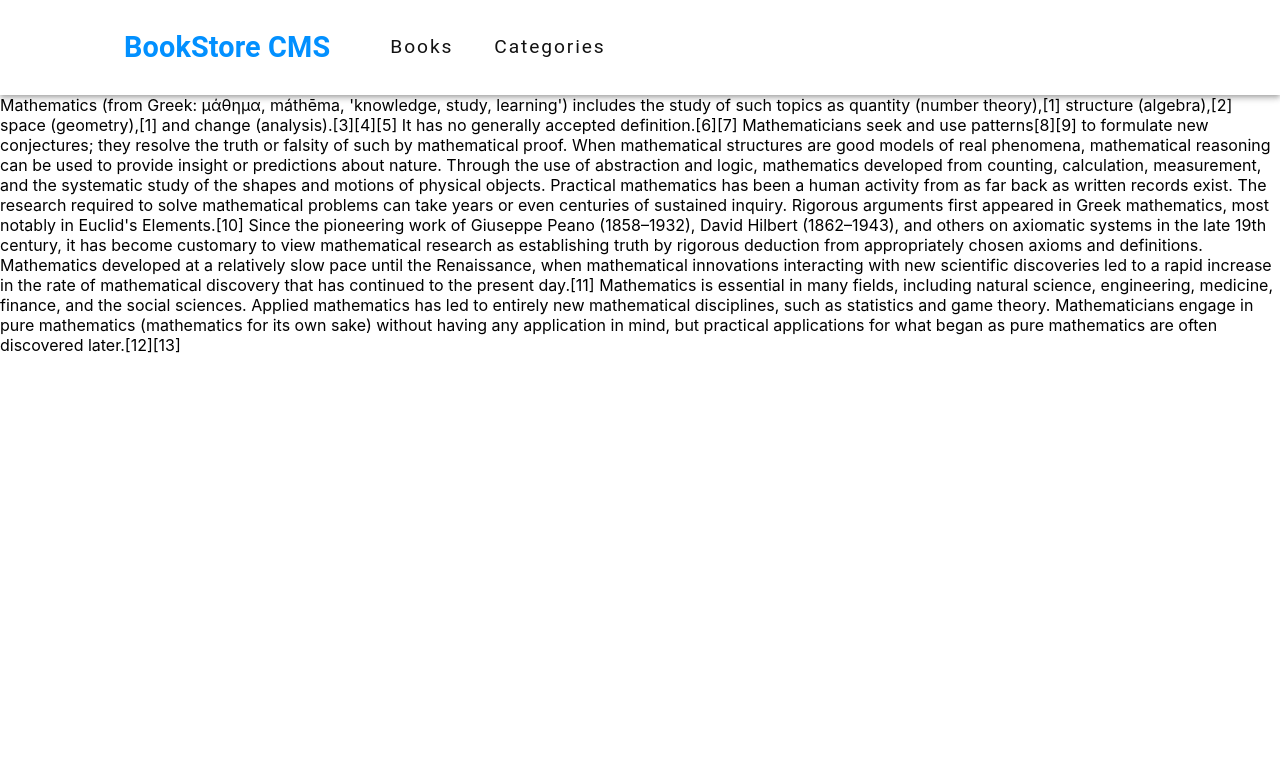
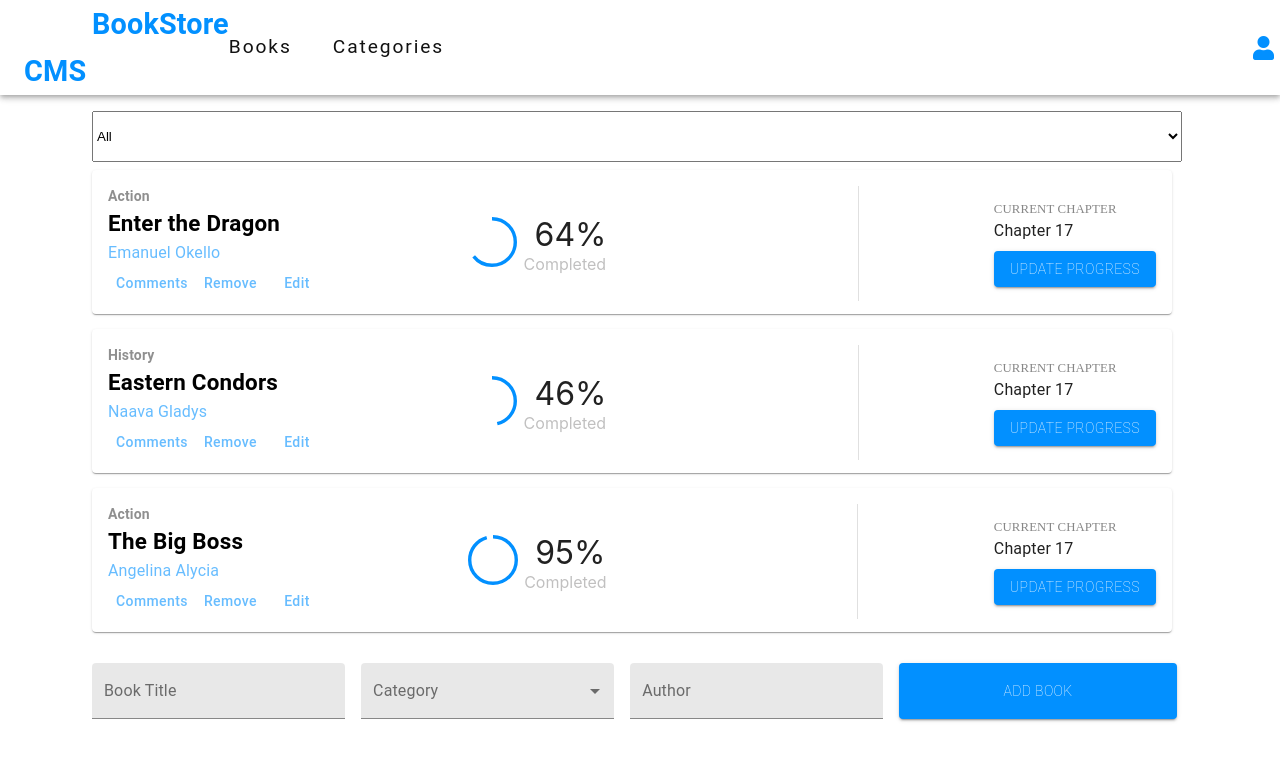
Before and after one commit to oxenprogrammer/Book-Store-App, a React (Create React App) app: page / in a window 1280 px wide. Shown: the top 760 px of the page. Built offline with nearby package versions, Linux system fonts and the light colour scheme.

Commit message:
Feat(bookstore): update styling for milestone-5

```diff
--- a/src/components/App.js
+++ b/src/components/App.js
@@ -4,9 +4,9 @@ import { makeStyles } from "@material-ui/core";
 
 const useStyles = makeStyles(() => ({
   root: {
-    margin: '0 7.8rem',
-  }
-}))
+    margin: "0 5.25rem",
+  },
+}));
 const App = () => {
   const classes = useStyles();
   return (
--- a/src/components/Book.js
+++ b/src/components/Book.js
@@ -1,23 +1,128 @@
-import { ActionButton } from "../containers/ActionButton";
-import CloseIcon from "@material-ui/icons/Close";
+import {
+  Button,
+  CircularProgress,
+  Divider,
+  Grid,
+  Typography,
+  makeStyles,
+} from "@material-ui/core";
+
 import { Fragment } from "react";
 import PropTypes from "prop-types";
-import TableCell from "@material-ui/core/TableCell";
+
+const useStyles = makeStyles(() => ({
+  root: {
+    flexGrow: 1,
+    flexDirection: "row",
+    padding: "1rem",
+    justifyContent: "space-between",
+    width: "100%",
+  },
+  buttons: {
+    flexDirection: "row",
+  },
+  category: {
+    fontSize: "0.875rem",
+    opacity: "50%",
+    fontWeight: "bold",
+  },
+  title: {
+    fontWeight: "bold",
+    fontSize: "1.4rem",
+    color: "#000000",
+  },
+  author: {
+    color: "#0391FF",
+    opacity: 0.6,
+    textTransform: "capitalize",
+  },
+  read: {
+    display: "flex",
+    justifyContent: "center",
+    alignItems: "center",
+  },
+  readItem: {
+    padding: "0.2rem",
+  },
+  MuiCircularProgress: {
+    color: "#0290ff",
+  },
+  percent: {
+    margin: "0.063rem 7.063rem 0 0.688rem",
+    fontSize: "2rem",
+  },
+  completed: {
+    color: "#C1C0C0",
+  },
+  chapter: {
+    display: "flex",
+    flexDirection: "column",
+    alignItems: "flex-start",
+    alignContent: "flex-start",
+    justifyContent: "center",
+  },
+  current: {
+    opacity: 0.5,
+    fontFamily: "RobotoSlab",
+    fontSize: "0.8rem",
+    fontWeight: 300,
+    color: "#121212",
+  },
+  number: {
+    marginBottom: "0.5rem",
+  },
+  button: {
+    backgroundColor: "#0290ff",
+    color: "#ffffff",
+    fontWeight: "lighter",
+  },
+}));
 
 export const Book = (props) => {
-  const { id, title, category, pages, read, handleRemoveBook } = props;
+  const { id, title, category, author, read, handleRemoveBook } = props;
+  const classes = useStyles();
   return (
     <Fragment>
-      <TableCell>{id}</TableCell>
-      <TableCell>{title}</TableCell>
-      <TableCell>{category}</TableCell>
-      <TableCell>{pages}</TableCell>
-      <TableCell>{read}</TableCell>
-      <TableCell>
-        <ActionButton color="secondary" onClick={() => handleRemoveBook(id)}>
-          <CloseIcon fontSize="small" />
-        </ActionButton>
-      </TableCell>
+      <Grid xs={12} container className={classes.root}>
+        <Grid>
+          <Typography className={classes.category}>{category}</Typography>
+          <Typography className={classes.title}>{title}</Typography>
+          <Typography className={classes.author}>{author}</Typography>
+          <Grid>
+            <Button className={classes.author}>Comments</Button>
+            <Button
+              className={classes.author}
+              onClick={() => handleRemoveBook(id)}
+            >
+              Remove
+            </Button>
+            <Button className={classes.author}>Edit</Button>
+          </Grid>
+        </Grid>
+        <Grid className={classes.read}>
+          <Grid className={classes.readItem}>
+            <CircularProgress
+              className={classes.MuiCircularProgress}
+              size={50}
+              thickness={3}
+              variant="static"
+              value={read}
+            />
+          </Grid>
+          <Grid className={classes.readItem}>
+            <Grid className={classes.percent}>{read}%</Grid>
+            <Grid className={classes.completed}>Completed</Grid>
+          </Grid>
+        </Grid>
+        <Divider orientation="vertical" flexItem />
+        <Grid className={classes.chapter}>
+          <Typography className={classes.current}>CURRENT CHAPTER</Typography>
+          <Typography className={classes.number}>Chapter 17</Typography>
+          <Button className={classes.button} variant="contained">
+            UPDATE PROGRESS
+          </Button>
+        </Grid>
+      </Grid>
     </Fragment>
   );
 };
@@ -27,8 +132,8 @@ Book.propTypes = {
     id: PropTypes.number,
     title: PropTypes.string,
     category: PropTypes.string,
-    pages: PropTypes.number,
-    read: PropTypes.string,
+    author: PropTypes.string,
+    read: PropTypes.number,
   }),
 };
 Book.defaultProps = {
--- a/src/components/CategoryFilter.js
+++ b/src/components/CategoryFilter.js
@@ -1,10 +1,25 @@
 import PropTypes from "prop-types";
 import React from "react";
 import { categories } from "../containers/BooksForm";
+import { makeStyles } from "@material-ui/core";
+
+const useStyles = makeStyles(() => ({
+  root: {
+    width: "98%",
+    padding: "1rem 0",
+    margin: "1rem 0 0 0.5rem",
+    cursor: "pointer",
+  },
+}));
 
 export const CategoryFilter = ({ handleChange }) => {
+  const classes = useStyles();
   return (
-    <select onBlur={handleChange} onChange={handleChange}>
+    <select
+      className={classes.root}
+      onBlur={handleChange}
+      onChange={handleChange}
+    >
       {categories.map((value) => (
         <option value={value} key={value}>
           {value}
--- a/src/components/Header.js
+++ b/src/components/Header.js
@@ -5,24 +5,23 @@ import {
   Typography,
   makeStyles,
 } from "@material-ui/core";
-import React, { memo } from "react";
+import React, { Fragment, memo } from "react";
 import { Route, BrowserRouter as Router, Switch } from "react-router-dom";
 
 import App from "./App";
 import Categories from "./Categories";
-import HomeComponent from "./Home.component";
+import Icon from "@material-ui/core/Icon";
 
 const useStyles = makeStyles(() => ({
   root: {
     backgroundColor: "#ffffff",
     height: "5.938rem",
+    display: "flex",
   },
   bookStoreCMS: {
-    width: "100rem",
-    height: "89.625rem",
-    padding: "9.313rem 3.75rem 7.688rem 6.25rem",
+    padding: "0 3.75rem 0 4.25rem",
     color: "#0290ff",
-    fontSize: '1.8rem',
+    fontSize: "1.8rem",
     fontWeight: "bolder",
   },
   link: {
@@ -37,6 +36,13 @@ const useStyles = makeStyles(() => ({
     lineHeight: "normal",
     letterSpacing: 1.9,
   },
+  user: {
+    color: "#0290ff",
+    marginLeft: "48rem",
+    "@media(max-width: 1024px)": {
+      marginLeft: "10rem",
+    },
+  },
 }));
 
 // eslint-disable-next-line react/display-name
@@ -47,24 +53,26 @@ const Header = memo(() => {
       <main>
         <AppBar position="static">
           <Toolbar className={classes.root} variant="dense">
+            <Fragment>
               <Typography variant="h6" color="inherit">
-              <Link className={classes.bookStoreCMS} href="/">
+                <Link className={classes.bookStoreCMS} href="#">
                   BookStore CMS
                 </Link>
               </Typography>
               <Typography>
-              <Link className={classes.link} href="/books">
+                <Link className={classes.link} href="/">
                   Books
                 </Link>
                 <Link className={classes.link} href="/categories">
                   Categories
                 </Link>
               </Typography>
+            </Fragment>
+            <Icon className={["fas fa-user", classes.user]} />
           </Toolbar>
         </AppBar>
         <Switch>
-          <Route path="/" exact component={HomeComponent} />
-          <Route path="/books" component={App} />
+          <Route path="/" exact component={App} />
           <Route path="/categories" component={Categories} />
         </Switch>
       </main>
--- a/src/containers/BooksForm.js
+++ b/src/containers/BooksForm.js
@@ -14,10 +14,18 @@ import { useState } from "react";
 
 const useStyles = makeStyles((theme) => ({
   root: {
+    display: "flex",
+    justifyContent: "space-between",
+    width: "99%",
     "& > *": {
       margin: theme.spacing(1),
-      width: "25ch",
+      width: "100%",
     },
+  },
+  button: {
+    backgroundColor: "#0290ff",
+    color: "#ffffff",
+    fontWeight: "lighter",
   },
 }));
 
@@ -73,7 +81,6 @@ const BooksForm = () => {
           id="category"
           onChange={handleChange}
           onBlur={handleChange}
-          defaultValue="Action"
         >
           {categories.map((cat) => (
             <MenuItem key={cat} value={cat}>
@@ -83,14 +90,14 @@ const BooksForm = () => {
         </Select>
       </FormControl>
       <TextField
-        type="number"
-        id="pages"
-        name="pages"
-        label="Number of Pages"
+        type="text"
+        id="author"
+        name="author"
+        label="Author"
         variant="filled"
         onChange={handleChange}
       />
-      <Button type="submit" variant="contained" color="primary">
+      <Button type="submit" variant="contained" className={classes.button}>
         Add Book
       </Button>
     </form>
--- a/src/containers/BooksList.js
+++ b/src/containers/BooksList.js
@@ -1,19 +1,26 @@
+/* eslint-disable no-unused-vars */
 import { Fragment, useState } from "react";
-import {
-  Table,
-  TableBody,
-  TableCell,
-  TableContainer,
-  TableHead,
-  TableRow,
-} from "@material-ui/core";
+import { Grid, Paper, makeStyles } from "@material-ui/core";
 import { changeFilter, removeBook } from "../actions/index";
 import { connect, useDispatch } from "react-redux";
 
 import { Book } from "../components/Book";
 import { CategoryFilter } from "../components/CategoryFilter";
 import { Notification } from "./Notification";
-import Paper from "@material-ui/core/Paper";
+
+const useStyles = makeStyles(() => ({
+  root: {
+    flexGrow: 1,
+    width: "100%",
+    flexDirection: "column",
+    padding: "1rem",
+  },
+  paper: {
+    height: "9rem",
+
+    marginBottom: "0.938rem",
+  },
+}));
 
 const BooksList = ({ books, filter }) => {
   const [notify, setNotify] = useState({
@@ -37,54 +44,44 @@ const BooksList = ({ books, filter }) => {
     dispatch(changeFilter(value));
   };
 
+  const [spacing, setSpacing] = useState(2);
+
+  const classes = useStyles();
+
   return (
     <Fragment>
       <CategoryFilter handleChange={handleFilterChange} />
-      <TableContainer component={Paper}>
-        <Table aria-label="simple table">
-          <TableHead>
-            <TableRow>
-              <TableCell>ID</TableCell>
-              <TableCell>Title</TableCell>
-              <TableCell>Category</TableCell>
-              <TableCell>Pages</TableCell>
-              <TableCell>Completed</TableCell>
-              <TableCell>Remove</TableCell>
-            </TableRow>
-          </TableHead>
-          <TableBody>
+      <Grid container className={classes.root} spacing={2}>
         {filter === "All"
           ? books.map((book) => (
-                  <TableRow key={book.id}>
+              <Paper xs={12} className={classes.paper} key={book.id}>
                 <Book
                   key={book.id}
                   id={book.id}
                   title={book.title}
                   category={book.category}
-                      pages={book.pages}
+                  author={book.author}
                   read={book.read}
                   handleRemoveBook={handleRemoveBook}
                 />
-                  </TableRow>
+              </Paper>
             ))
           : books
               .filter((book) => book.category === filter)
               .map((book) => (
-                    <TableRow key={book.id}>
+                <Paper xs={12} className={classes.paper} key={book.id}>
                   <Book
                     key={book.id}
                     id={book.id}
                     title={book.title}
                     category={book.category}
-                        pages={book.pages}
+                    author={book.author}
                     read={book.read}
                     handleRemoveBook={handleRemoveBook}
                   />
-                    </TableRow>
+                </Paper>
               ))}
-          </TableBody>
-        </Table>
-      </TableContainer>
+      </Grid>
       <Notification notify={notify} setNotify={setNotify} />
     </Fragment>
   );
--- a/src/containers/Notification.js
+++ b/src/containers/Notification.js
@@ -5,7 +5,8 @@ import React from "react";
 
 const useStyles = makeStyles((theme) => ({
   root: {
-    top: theme.spacing(9),
+    top: theme.spacing(5),
+    right: theme.spacing(14),
   },
 }));
 
```
Also changed, not shown: Screenshoot.png (added), 1 other file (tests, documents, lock files or other folders). Lines whose indentation alone changed are shown as unchanged.
